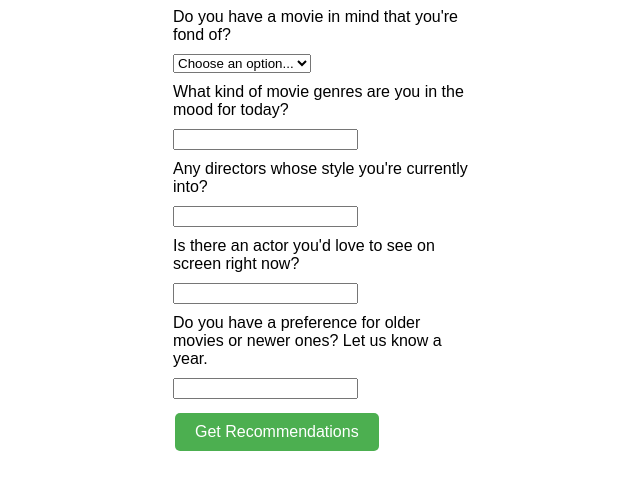
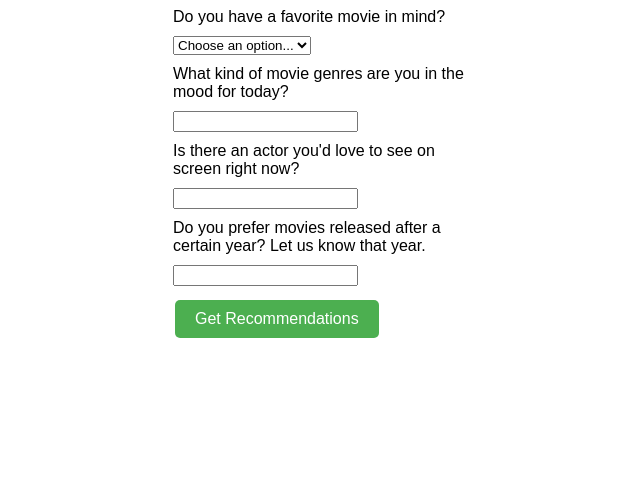
Before and after one commit to Murathanakman/CSE3044_SWE, a Flask app: page / in a window 1280 px wide. Shown: the top 490 px of the page, without its empty margins (317-957 px from the left). Run offline with Flask 3, Linux system fonts and the light colour scheme; parts of the project's set-up code (start-up, migrations or seed data) failed here and were passed over.

Commit message:
Changed form.html

```diff
--- a/templates/form.html
+++ b/templates/form.html
@@ -6,7 +6,8 @@
 </head>
 <body>
     <form method="POST">
-        <label for="has_preferred_movie">Do you have a movie in mind that you're fond of?</label>
+        <label for="has_preferred_movie">
+            Do you have a favorite movie in mind?</label>
         <select id="has_preferred_movie" name="has_preferred_movie">
             <option value="">Choose an option...</option>
             <option value="Yes">Yes, I do!</option>
@@ -16,11 +17,9 @@
         <input type="text" id="movie" name="movie" style="display: none">
         <label for="genre">What kind of movie genres are you in the mood for today?</label>
         <input type="text" id="genre" name="genre">
-        <label for="director">Any directors whose style you're currently into?</label>
-        <input type="text" id="director" name="director">
         <label for="actor">Is there an actor you'd love to see on screen right now?</label>
         <input type="text" id="actor" name="actor">
-        <label for="year">Do you have a preference for older movies or newer ones? Let us know a year.</label>
+        <label for="year">Do you prefer movies released after a certain year? Let us know that year.</label>
         <input type="text" id="year" name="year">
         <input type="submit" value="Get Recommendations">
     </form>
```
